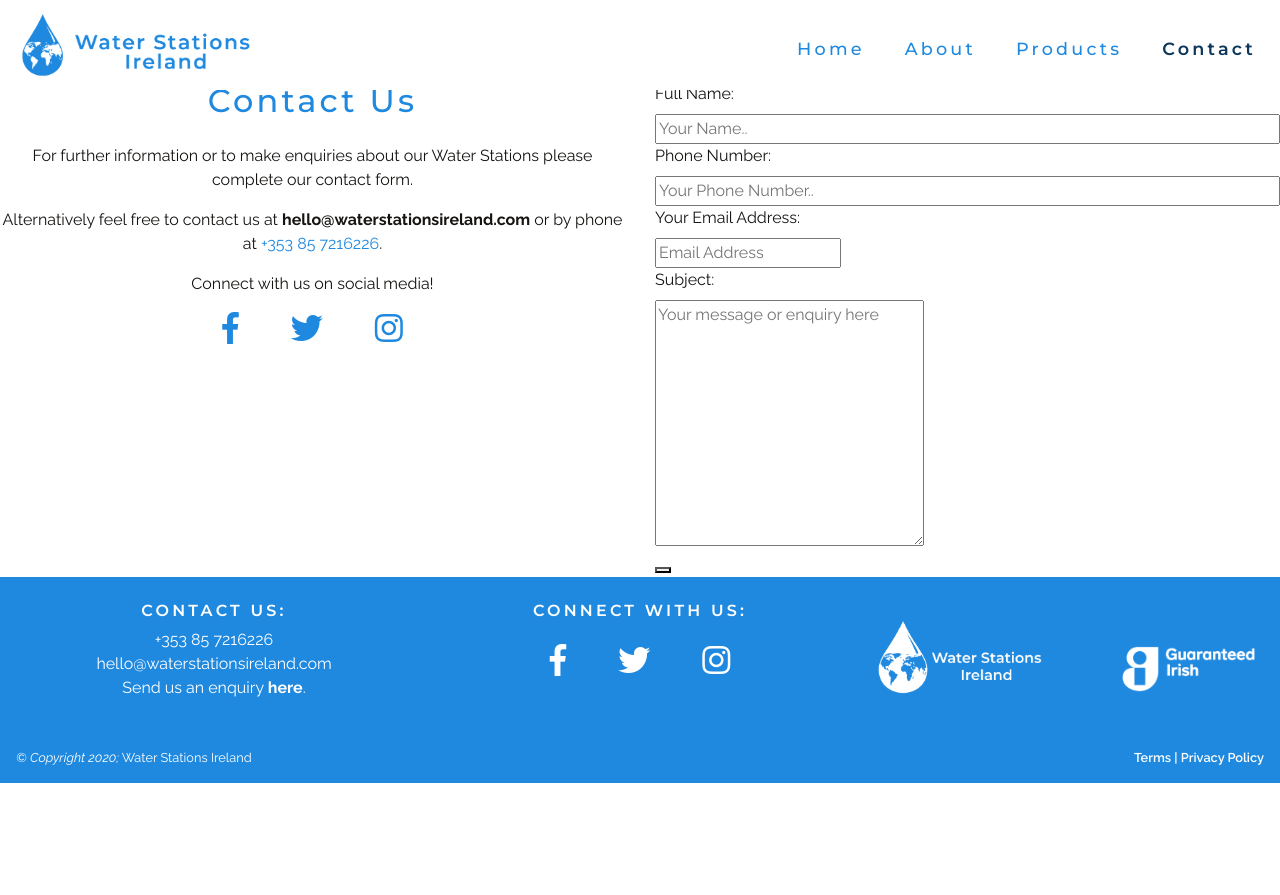
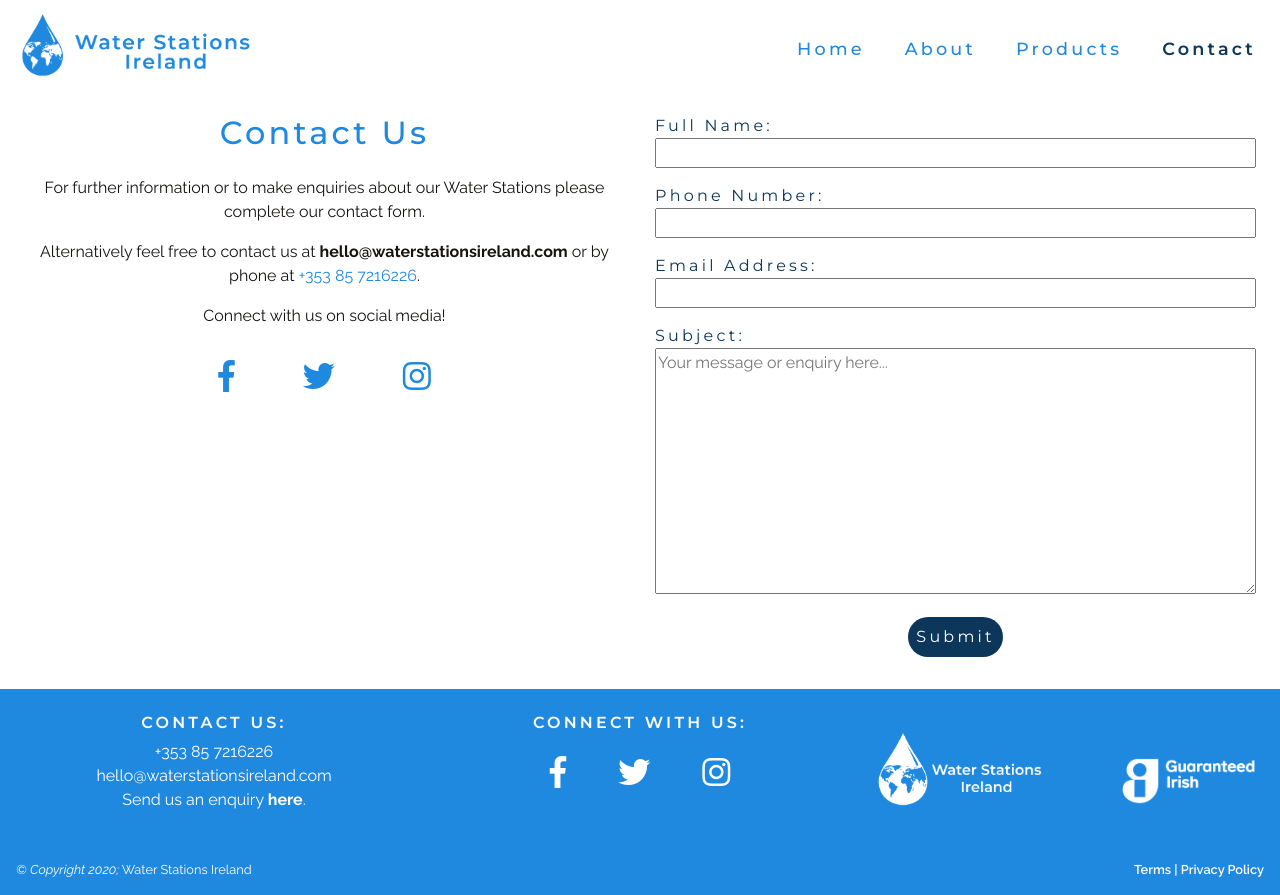
Before and after one commit to LoftusN13/Bootstrap-testing, a plain HTML site: page contact.html in a window 1280 px wide. Before the commit the page ends 800 px from the top, so only its background shows below. Drawn offline with nearby package versions, Linux system fonts and the light colour scheme.

Commit message:
fixes contact form layout on small devices

```diff
--- a/assets/css/style.css
+++ b/assets/css/style.css
@@ -136,7 +136,7 @@ h2 {
 /*-------------------------About Page------------------- */
 .about-section {
     text-align: center;
-    padding: 4rem 2.5rem 1rem 2.5rem;
+    padding: 3rem 2.5rem 1rem 2.5rem;
     margin-right: 0;
 }
 
@@ -154,12 +154,10 @@ h2 {
 /*----------------------Contact Page-------------------- */
 .contact-section {
     text-align: center;
-}
-.contact-section h2 {
-    color: #1F89E0;
+    padding: 2rem 1.5rem;
 }
 
-.contact-section a {
+.contact-section h2, a {
     color: #1F89E0;
 }
 
@@ -170,16 +168,39 @@ h2 {
 
 .contact-section a i {
     font-size: xx-large;
-    padding: 1rem 1.5rem;
+    padding: 2rem;
 }
 
-.contact-form {
-    text-align: left;
+input[type=text], input[type=email], textarea {
+    width: 100%;
+    margin-bottom: 1rem;
+    color: #161412;
 }
 
-input[type=text] {
-    width: 100%;
+label {
+    float: left;
+    color: #0C375A;
 }
+
+label, #submit {
+    font-family: "Montserrat", sans-serif;
+    letter-spacing: .2rem;
+    margin-bottom: 0;
+}
+
+#submit {
+    color: #ffffff;
+    background-color: #0C375A;
+    border: none;
+    border-radius: 1.5rem;
+    padding: .5rem;
+}
+
+#submit:hover {
+    background-color: #1F89E0;
+}
+
+
 /*-------------------------Footer----------------------- */
 .footer-section {
     color: #ffffff;
--- a/contact.html
+++ b/contact.html
@@ -80,17 +80,18 @@
             <div class="col-sm-12 col-lg-6">
                 <form class="contact-form">
                     <label for="fullname">Full Name:</label><br>
-                    <input type="text" name="fullname" id="fullname" placeholder="Your Name.." required><br>
+                    <input type="text" name="fullname" id="fullname" required ><br>
 
                     <label for="phone-number">Phone Number:</label><br>
-                    <input type="text" name="phone-number" id="phone-number" placeholder="Your Phone Number.." required><br>
+                    <input type="text" name="phone-number" id="phone-number" required ><br>
 
-                    <label for="email">Your Email Address:</label><br>
-                    <input type="email" name="email" id="email" placeholder="Email Address" required><br>
+                    <label for="email">Email Address:</label><br>
+                    <input type="email" name="email" id="email" required ><br>
 
                     <label for="enquiry">Subject:</label><br>
-                    <textarea name="enquiry" id="enquiry" cols="30" rows="10" placeholder="Your message or enquiry here" required></textarea><br>
-                    <button></button>
+                    <textarea name="enquiry" id="enquiry" cols="30" rows="10" placeholder="Your message or enquiry here..." required ></textarea><br>
+
+                    <input type="submit" name="submit" id="submit" value="Submit">
 
                 </form>
             </div>
```
